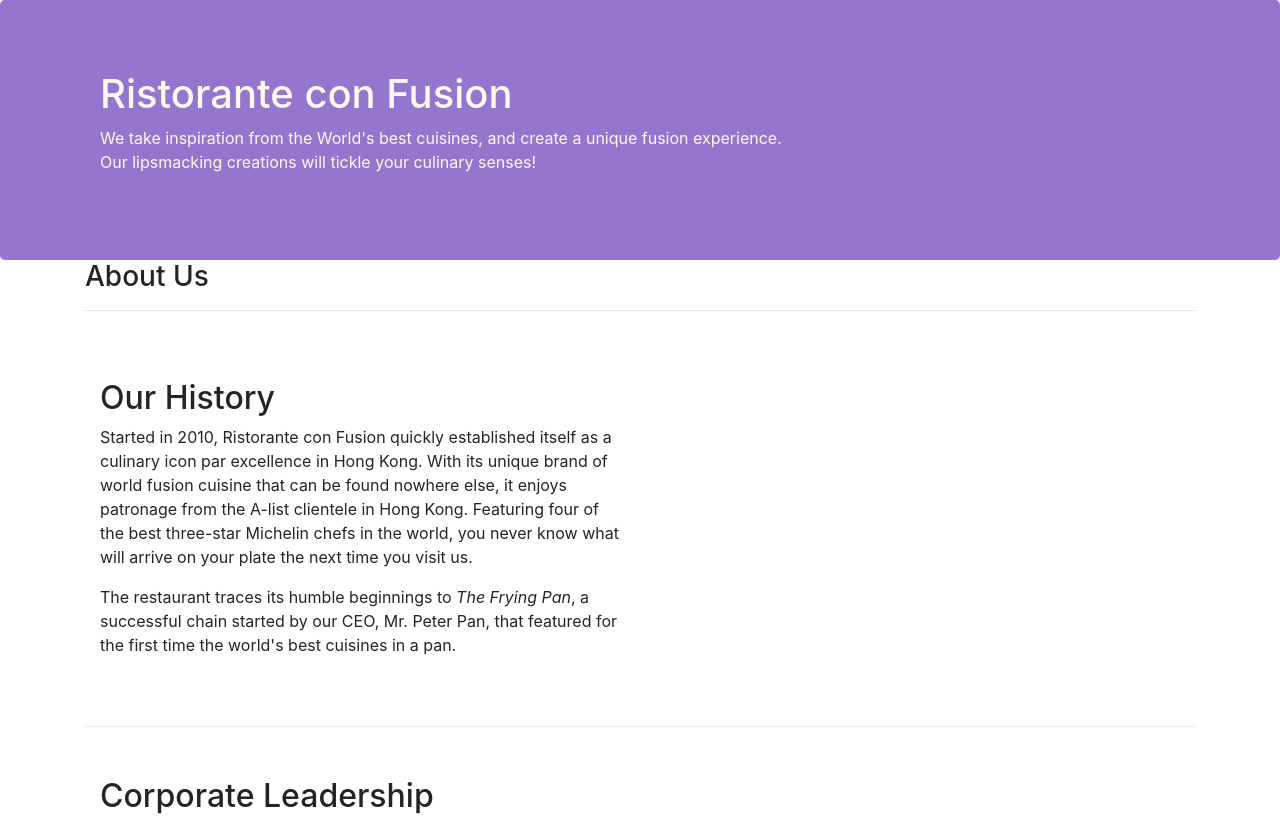
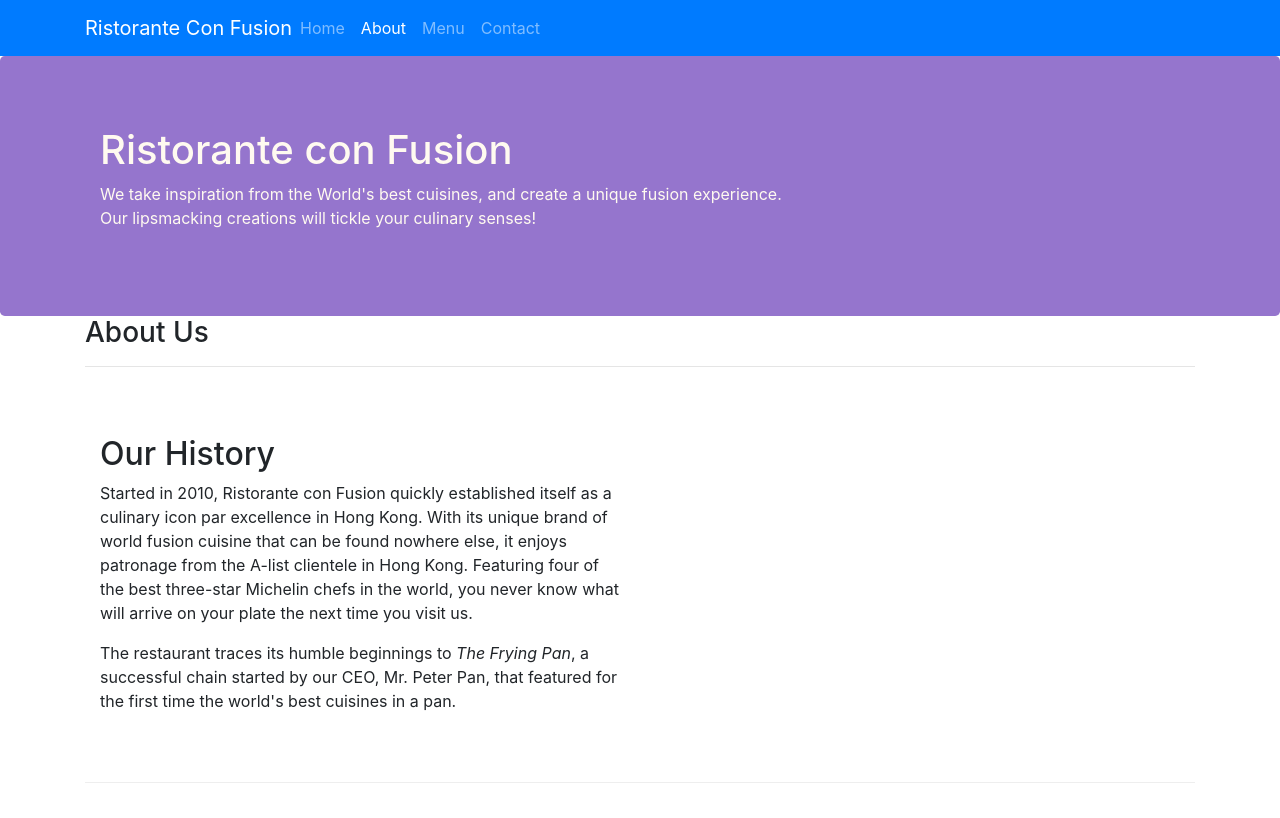
Before and after one commit to akashprasher/camo-git-bootstrap, a website: page aboutus.html in a window 1280 px wide. Shown: the top 818 px of the page. Drawn offline with nearby package versions, Linux system fonts and the light colour scheme.

Commit message:
adding navigation bar

```diff
--- a/aboutus.html
+++ b/aboutus.html
@@ -18,6 +18,22 @@
 </head>
 
 <body>
+    <nav class="navbar navbar-dark navbar-expand-sm bg-primary fixed-top">
+        <div class="container">
+            <button class="navbar-toggler" type="button" data-toggle="collapse" data-target="#Navbar">
+                <span class="navbar-toggler-icon"></span>
+            </button>
+            <a class="navbar-brand mr-auto" href="./index.html">Ristorante Con Fusion</a>
+            <div class="collapse navbar-collapse" id="Navbar">
+                <ul class="navbar-nav mr-auto">
+                    <li class="nav-item"><a class="nav-link" href="./index.html">Home</a></li>
+                    <li class="nav-item active"><a class="nav-link" href="./aboutus.html">About</a></li>
+                    <li class="nav-item"><a class="nav-link" href="#">Menu</a></li>
+                    <li class="nav-item"><a class="nav-link" href="#">Contact</a></li>
+                </ul>
+            </div>
+        </div>
+    </nav>
 
     <header class="jumbotron">
         <div class="container">
@@ -73,8 +89,8 @@
                 <div class="col-5 offset-1 col-sm-2">
                     <h5>Links</h5>
                     <ul class="list-unstyled">
-                        <li><a href="#">Home</a></li>
-                        <li><a href="#">About</a></li>
+                        <li><a href="./index.html">Home</a></li>
+                        <li><a href="./aboutus.html">About</a></li>
                         <li><a href="#">Menu</a></li>
                         <li><a href="#">Contact</a></li>
                     </ul>
--- a/css/styles.css
+++ b/css/styles.css
@@ -28,3 +28,8 @@
     margin: 0px;
     color: #0f0f0f;
 }
+
+body{
+    padding-top: 56px;
+    z-index: 0;
+}
```
Also changed, not shown: index.html (+18 -1 lines).
